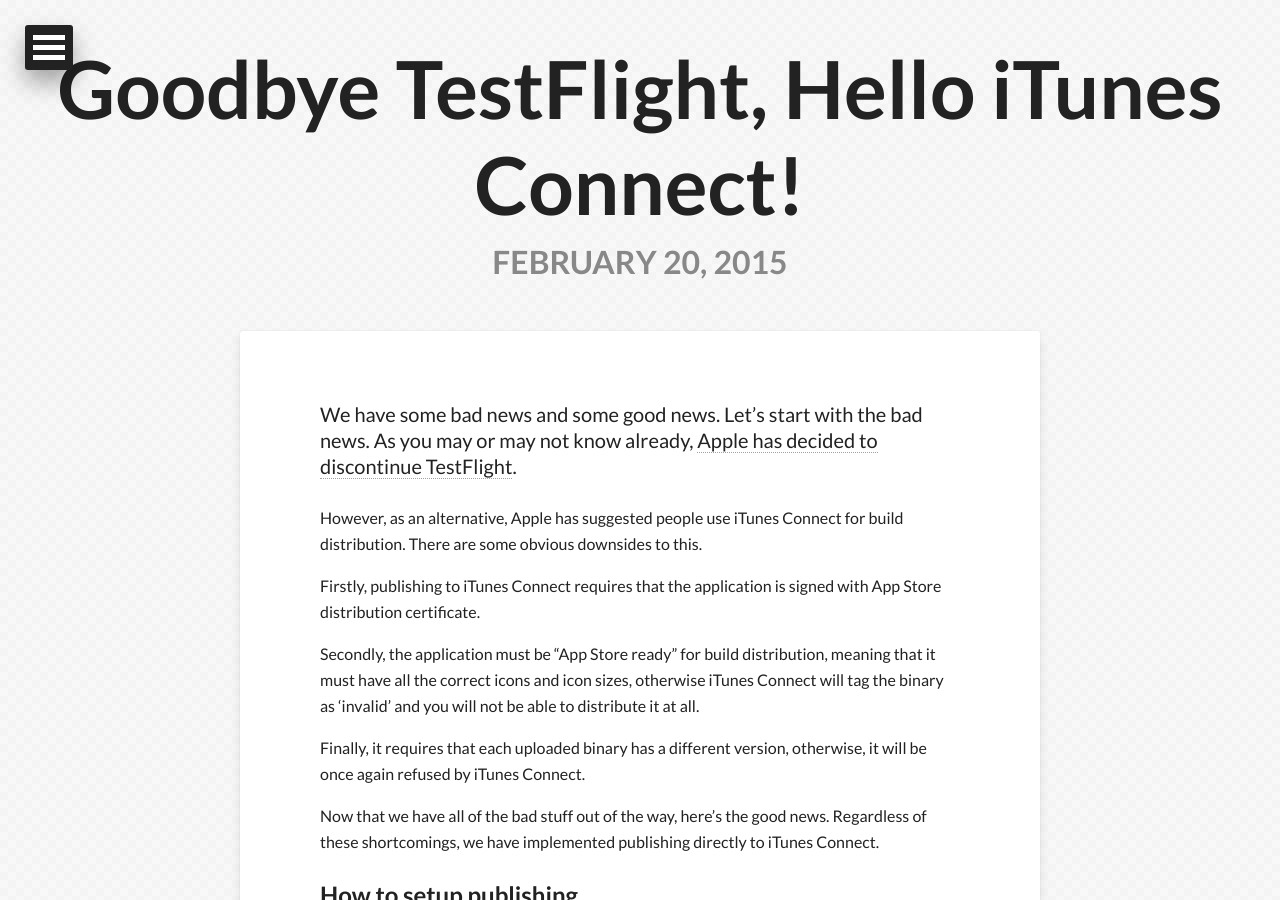
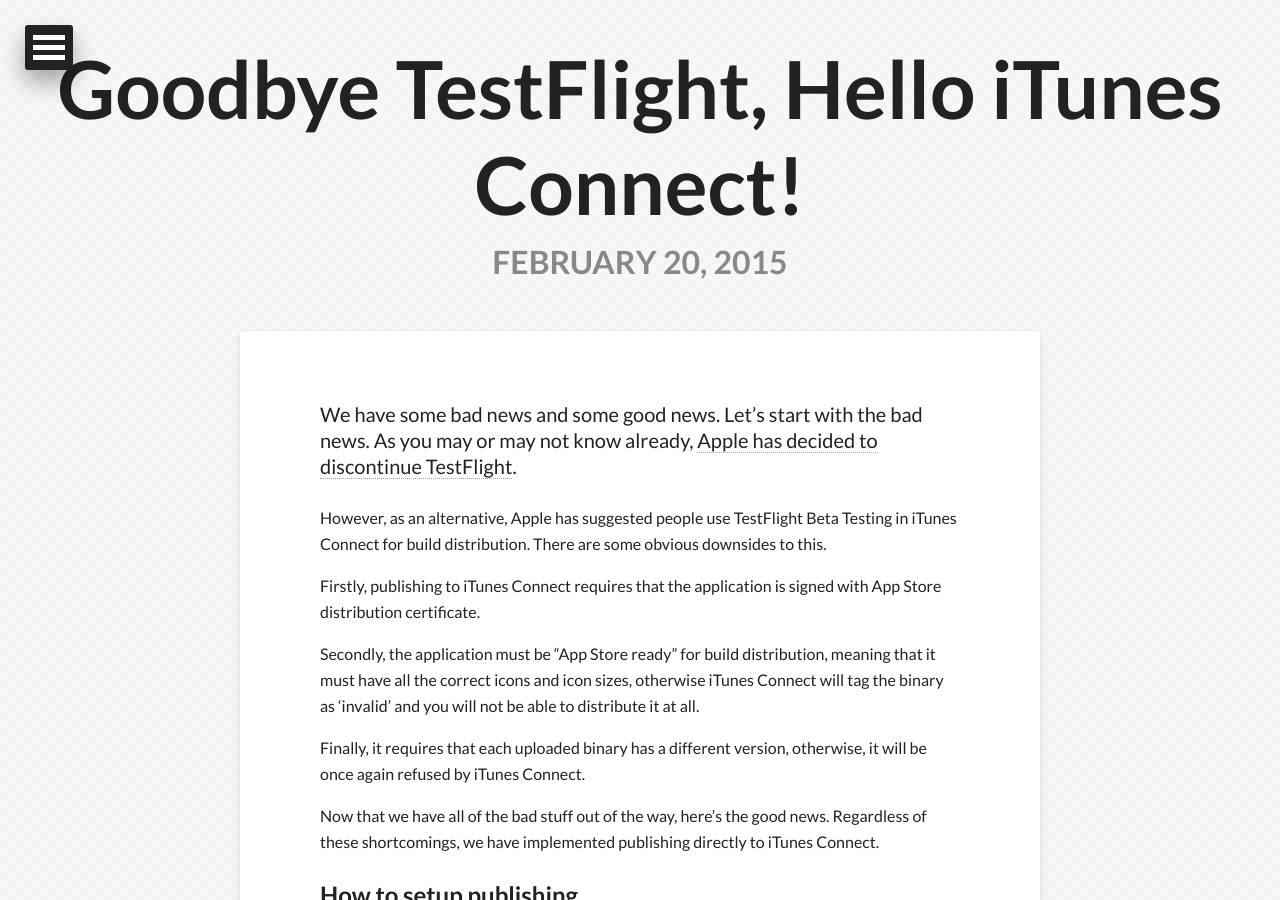
Before and after one commit to GreenhouseCI/blog.greenhouseci.com, a Jekyll site: the page built from _posts/2015-02-20-goodbye-testflight-hello-itunes-connect.md, in a window 1280 px wide and 900 px high. Built offline with Jekyll 4.4.1, drawn with Linux system fonts in a browser that asks for light colours; nearby versions of some CDN libraries; comment, search, counter and statistics services are not loaded.

Commit message:
mention the new service name to clarify that this is not the old itunes connect

```diff
--- a/_posts/2015-02-20-goodbye-testflight-hello-itunes-connect.md
+++ b/_posts/2015-02-20-goodbye-testflight-hello-itunes-connect.md
@@ -10,7 +10,7 @@
 We have some bad news and some good news. Let's start with the bad news. As you may or may not know already, <a href="http://help.testflightapp.com/customer/portal/articles/1768754">Apple has decided to discontinue TestFlight</a>.
 <!--more-->
 
-However, as an alternative, Apple has suggested people use iTunes Connect for build distribution.
+However, as an alternative, Apple has suggested people use TestFlight Beta Testing in iTunes Connect for build distribution.
 There are some obvious downsides to this.
 
 Firstly, publishing to iTunes Connect requires that the application is signed with App Store distribution certificate.
```
